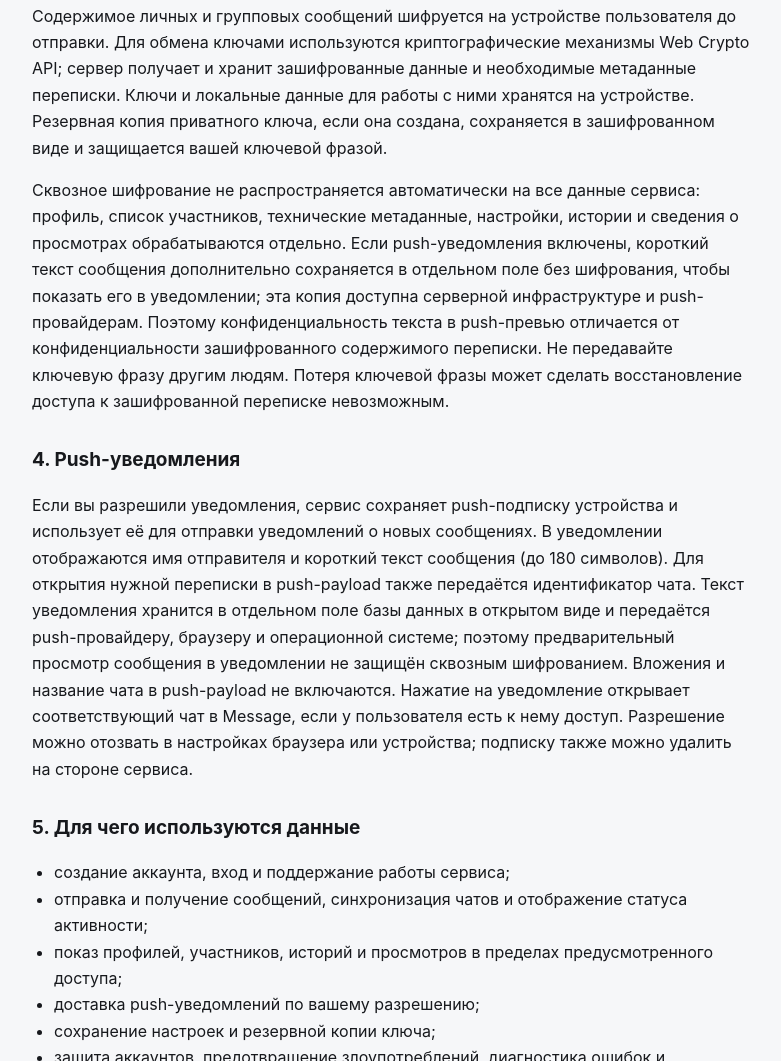
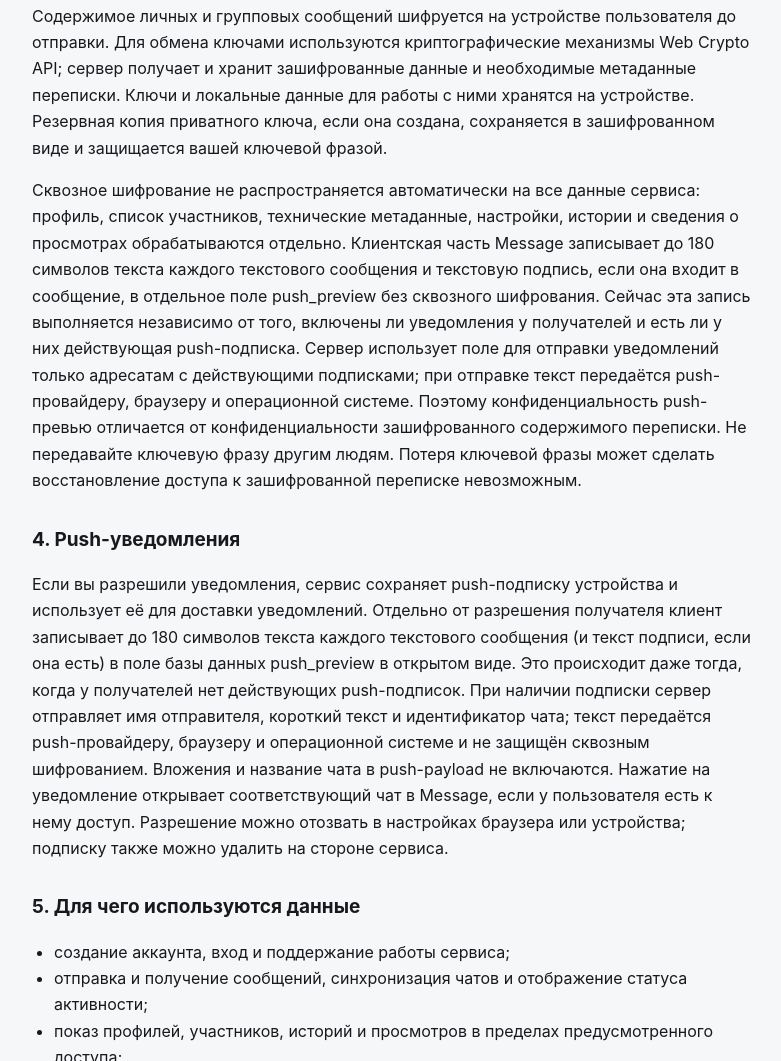
Before and after one commit to tracynixx-wq/message, a plain HTML site: page privacy.html in a window 1280 px wide. Shown: the part 1097-2158 px from the top of the page, without its empty margins (248-1029 px from the left). Drawn offline with Linux system fonts and the light colour scheme.

Commit message:
Clarify unconditional plaintext push preview storage

```diff
--- a/privacy.html
+++ b/privacy.html
@@ -35,10 +35,10 @@ h1{font-size:30px;line-height:1.2;margin:12px 0}h2{font-size:19px;margin:30px 0
 
 <h2>3. Сквозное шифрование переписки</h2>
 <p>Содержимое личных и групповых сообщений шифруется на устройстве пользователя до отправки. Для обмена ключами используются криптографические механизмы Web Crypto API; сервер получает и хранит зашифрованные данные и необходимые метаданные переписки. Ключи и локальные данные для работы с ними хранятся на устройстве. Резервная копия приватного ключа, если она создана, сохраняется в зашифрованном виде и защищается вашей ключевой фразой.</p>
-<p>Сквозное шифрование не распространяется автоматически на все данные сервиса: профиль, список участников, технические метаданные, настройки, истории и сведения о просмотрах обрабатываются отдельно. Если push-уведомления включены, короткий текст сообщения дополнительно сохраняется в отдельном поле без шифрования, чтобы показать его в уведомлении; эта копия доступна серверной инфраструктуре и push-провайдерам. Поэтому конфиденциальность текста в push-превью отличается от конфиденциальности зашифрованного содержимого переписки. Не передавайте ключевую фразу другим людям. Потеря ключевой фразы может сделать восстановление доступа к зашифрованной переписке невозможным.</p>
+<p>Сквозное шифрование не распространяется автоматически на все данные сервиса: профиль, список участников, технические метаданные, настройки, истории и сведения о просмотрах обрабатываются отдельно. Клиентская часть Message записывает до 180 символов текста каждого текстового сообщения и текстовую подпись, если она входит в сообщение, в отдельное поле push_preview без сквозного шифрования. Сейчас эта запись выполняется независимо от того, включены ли уведомления у получателей и есть ли у них действующая push-подписка. Сервер использует поле для отправки уведомлений только адресатам с действующими подписками; при отправке текст передаётся push-провайдеру, браузеру и операционной системе. Поэтому конфиденциальность push-превью отличается от конфиденциальности зашифрованного содержимого переписки. Не передавайте ключевую фразу другим людям. Потеря ключевой фразы может сделать восстановление доступа к зашифрованной переписке невозможным.</p>
 
 <h2>4. Push-уведомления</h2>
-<p>Если вы разрешили уведомления, сервис сохраняет push-подписку устройства и использует её для отправки уведомлений о новых сообщениях. В уведомлении отображаются имя отправителя и короткий текст сообщения (до 180 символов). Для открытия нужной переписки в push-payload также передаётся идентификатор чата. Текст уведомления хранится в отдельном поле базы данных в открытом виде и передаётся push-провайдеру, браузеру и операционной системе; поэтому предварительный просмотр сообщения в уведомлении не защищён сквозным шифрованием. Вложения и название чата в push-payload не включаются. Нажатие на уведомление открывает соответствующий чат в Message, если у пользователя есть к нему доступ. Разрешение можно отозвать в настройках браузера или устройства; подписку также можно удалить на стороне сервиса.</p>
+<p>Если вы разрешили уведомления, сервис сохраняет push-подписку устройства и использует её для доставки уведомлений. Отдельно от разрешения получателя клиент записывает до 180 символов текста каждого текстового сообщения (и текст подписи, если она есть) в поле базы данных push_preview в открытом виде. Это происходит даже тогда, когда у получателей нет действующих push-подписок. При наличии подписки сервер отправляет имя отправителя, короткий текст и идентификатор чата; текст передаётся push-провайдеру, браузеру и операционной системе и не защищён сквозным шифрованием. Вложения и название чата в push-payload не включаются. Нажатие на уведомление открывает соответствующий чат в Message, если у пользователя есть к нему доступ. Разрешение можно отозвать в настройках браузера или устройства; подписку также можно удалить на стороне сервиса.</p>
 
 <h2>5. Для чего используются данные</h2>
 <ul>
```
